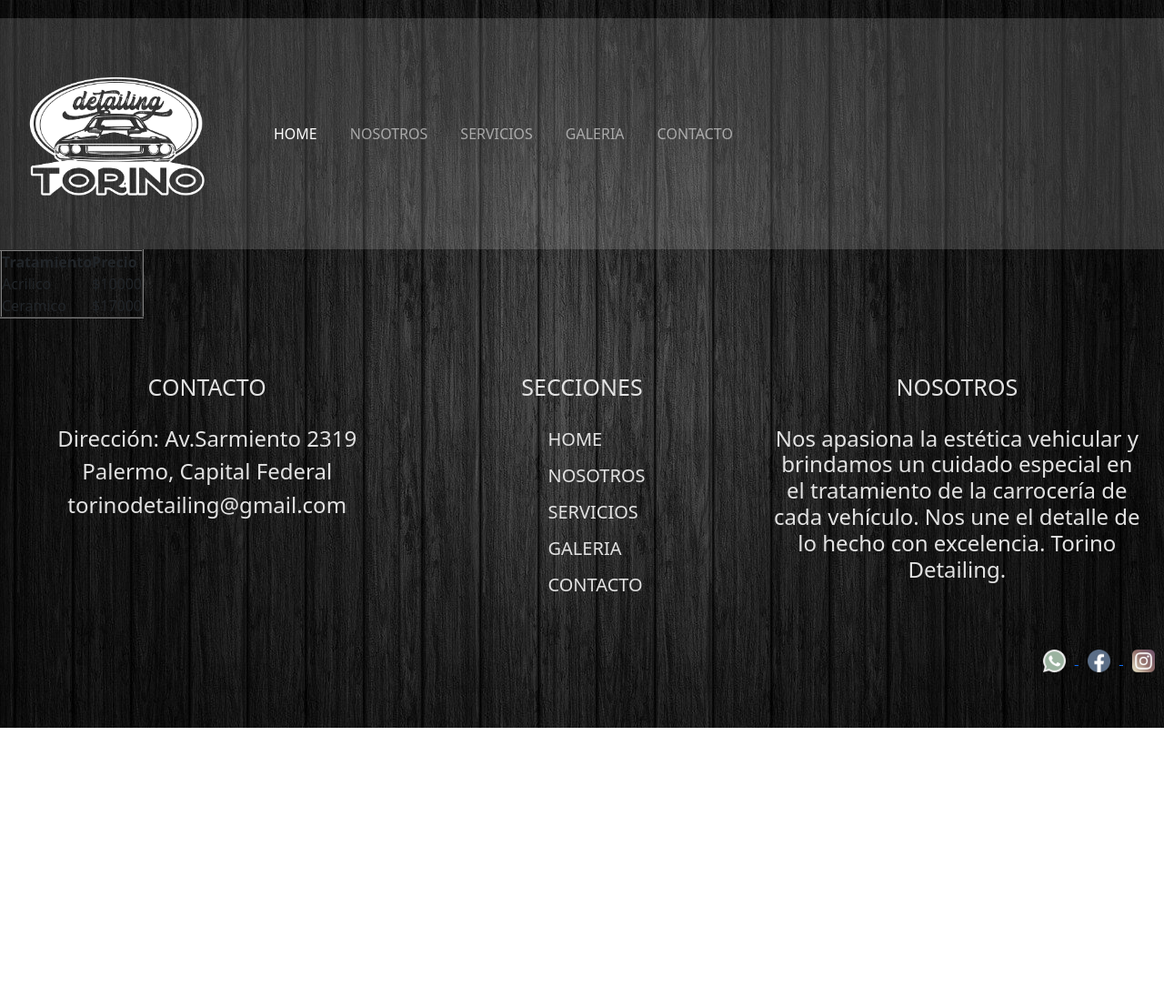
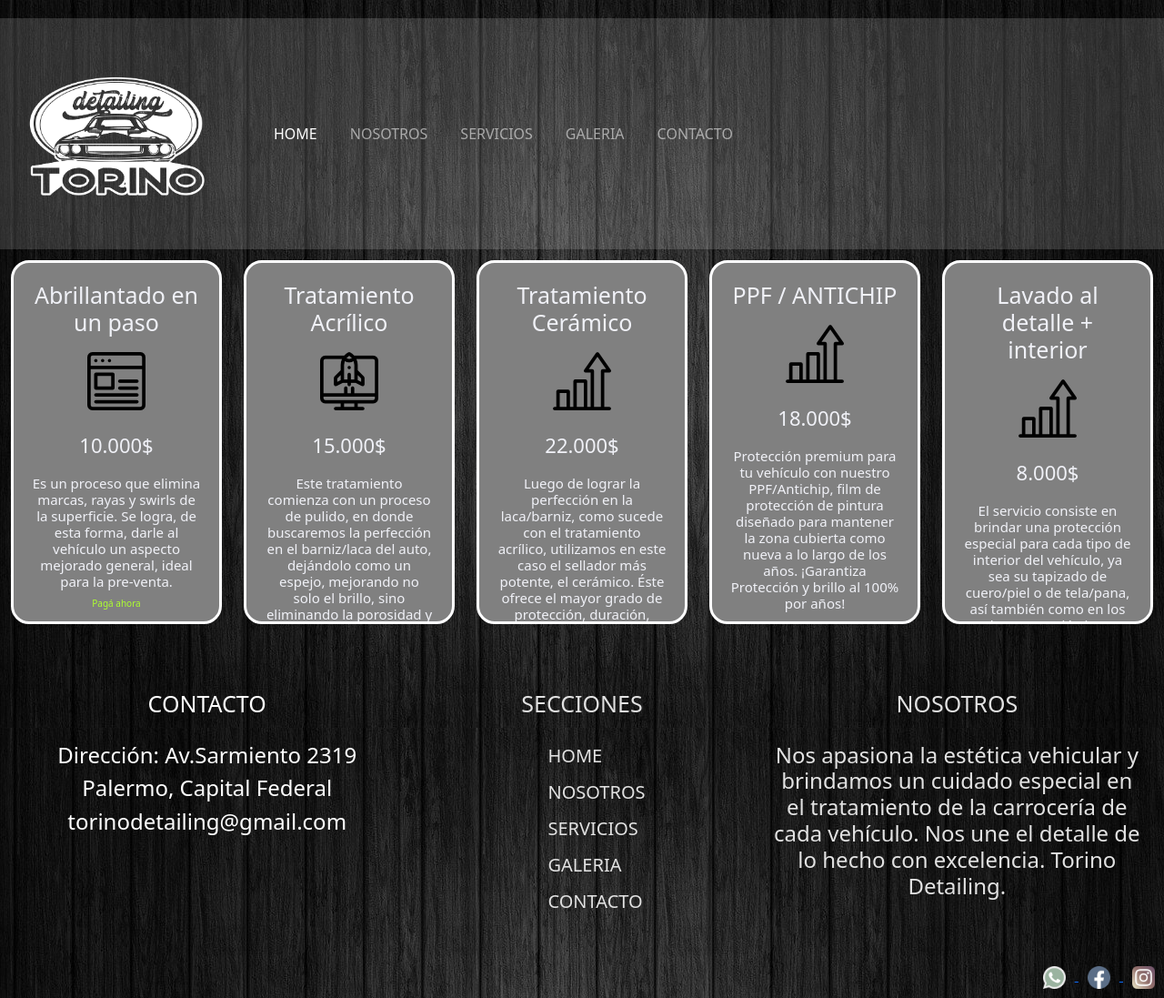
Before and after one commit to PoropatJuan/DW24535, a plain HTML site: page pages/servicios.html in a window 1280 px wide. Shown: the whole page at 91% size. Before the commit the page ends 800 px from the top, so only its background shows below. Drawn offline with nearby package versions, Linux system fonts and the light colour scheme; files whose address does not match are found by name.

Commit message:
little update1

```diff
--- a/css/styles.css
+++ b/css/styles.css
@@ -192,13 +192,72 @@ video{
     height: 100%;
 }
 
-/* main nosotros */
+/* main servicios */
+
+.mainServicios{
+    width: 100%;
+    margin: auto;
+    display: flex;
+    justify-content: center;
+    align-items: center;
+}
+
+.tabla {
+    width: 100%;
+    height: 400px;
+    margin: 12px;
+    border: 3px solid #fefeff;
+    border-radius: 20px;
+    overflow: hidden;
+    padding: 20px;
+    text-align: center;
+    flex-grow: 1;
+    color: #f0f1f7;
+    background-color: gray;
+}
+
+.tabla > h2{
+    font-size:25px;
+    margin-bottom: 18px;
+}
+
+.tabla img{
+    width: 64px;
+    margin-bottom:25px;
+}
+
+.tabla > h3{
+    font-size:22px;
+    margin-bottom: 20px;
+}
+
+.tabla > h5{
+    font-size:15px;
+}
+
+.tabla > p{
+    color: greenyellow;
+    font-size: 10px;
+}
+
+
+.tabla:hover{
+    background: #343759;
+    color: #f1f1f2;
+    transition: .5s all;
+    transform: scale(1.1);
+    cursor: pointer;
+}
+
+/* main galeria */
+
+
+/* main servicios*/
 
 .mainContacto{
-    padding: 20px;
     color: white;
+    padding-top: 20px;
 }
-
 /* ---------------------------------------------- */
 
 /* footer */
@@ -220,7 +279,7 @@ footer{
 }
 
 .contactoFooter{
-    color:rgb(226, 226, 226);
+    color:white;
     display: flex;
     flex-direction: column;
     align-items: center;
--- a/pages/servicios.html
+++ b/pages/servicios.html
@@ -43,20 +43,44 @@
         </nav>
     </header>
     <main>
-        <table border="02px" cellpadding="10px">
-            <tr>
-                <th>Tratamiento</th>
-                <th>Precio</th>
-            </tr>
-            <tr>
-                <td>Acrilico</td>
-                <td>$10000</td>
-            </tr>
-            <tr>
-                <td>Ceramico</td>
-                <td>$17000</td>
-            </tr>
-        </table>
+        <div class="mainServicios">
+            <div class="tabla">
+                <h2>Abrillantado en un paso</h2>
+                <img src="./../img/basic.png" alt="">
+                <h3>10.000$</h3>
+                <h5>Es un proceso que elimina marcas, rayas y swirls de la superficie. Se logra, de esta forma, darle al vehículo un aspecto mejorado general, ideal para la pre-venta.</h5>
+                <p>Pagá ahora</p>
+            </div>
+            <div class="tabla">
+                <h2>Tratamiento Acrílico</h2>
+                <img src="./../img/estandar.png" alt="">
+                <h3>15.000$</h3>
+                <h5>Este tratamiento comienza con un proceso de pulido, en donde buscaremos la perfección en el barniz/laca del auto, dejándolo como un espejo, mejorando no solo el brillo, sino eliminando la porosidad y las rayas.</h5>
+                <p>Pagá ahora</p>
+            </div>
+            <div class="tabla">
+                <h2>Tratamiento Cerámico</h2>
+                <img src="./../img/premium.png" alt="">
+                <h3>22.000$</h3>
+                <h5>Luego de lograr la perfección en la laca/barniz, como sucede con el tratamiento acrílico, utilizamos en este caso el sellador más potente, el cerámico. Éste ofrece el mayor grado de protección, duración, brillo y resistencia.</h5>
+                <p>Pagá ahora</p>
+
+            </div>
+            <div class="tabla">
+                <h2>PPF / ANTICHIP</h2>
+                <img src="./../img/premium.png" alt="">
+                <h3>18.000$</h3>
+                <h5>Protección premium para tu vehículo con nuestro PPF/Antichip, film de protección de pintura diseñado para mantener la zona cubierta como nueva a lo largo de los años. ¡Garantiza Protección y brillo al 100% por años!</h5>
+                <p>Pagá ahora</p>
+            </div>
+            <div class="tabla">
+                <h2>Lavado al detalle + interior</h2>
+                <img src="./../img/premium.png" alt="">
+                <h3>8.000$</h3>
+                <h5>El servicio consiste en brindar una protección especial para cada tipo de interior del vehículo, ya sea su tapizado de cuero/piel o de tela/pana, así también como en los elementos plásticos.</h5>
+                <p>Pagá ahora</p>
+            </div>
+
     </main>
     <footer>
         <div class="contenedorFooter">
```
Also changed, not shown: pages/contacto.html (+11 -1 lines), img/basic.png (added), img/estandar.png (added), img/premium.png (added).
